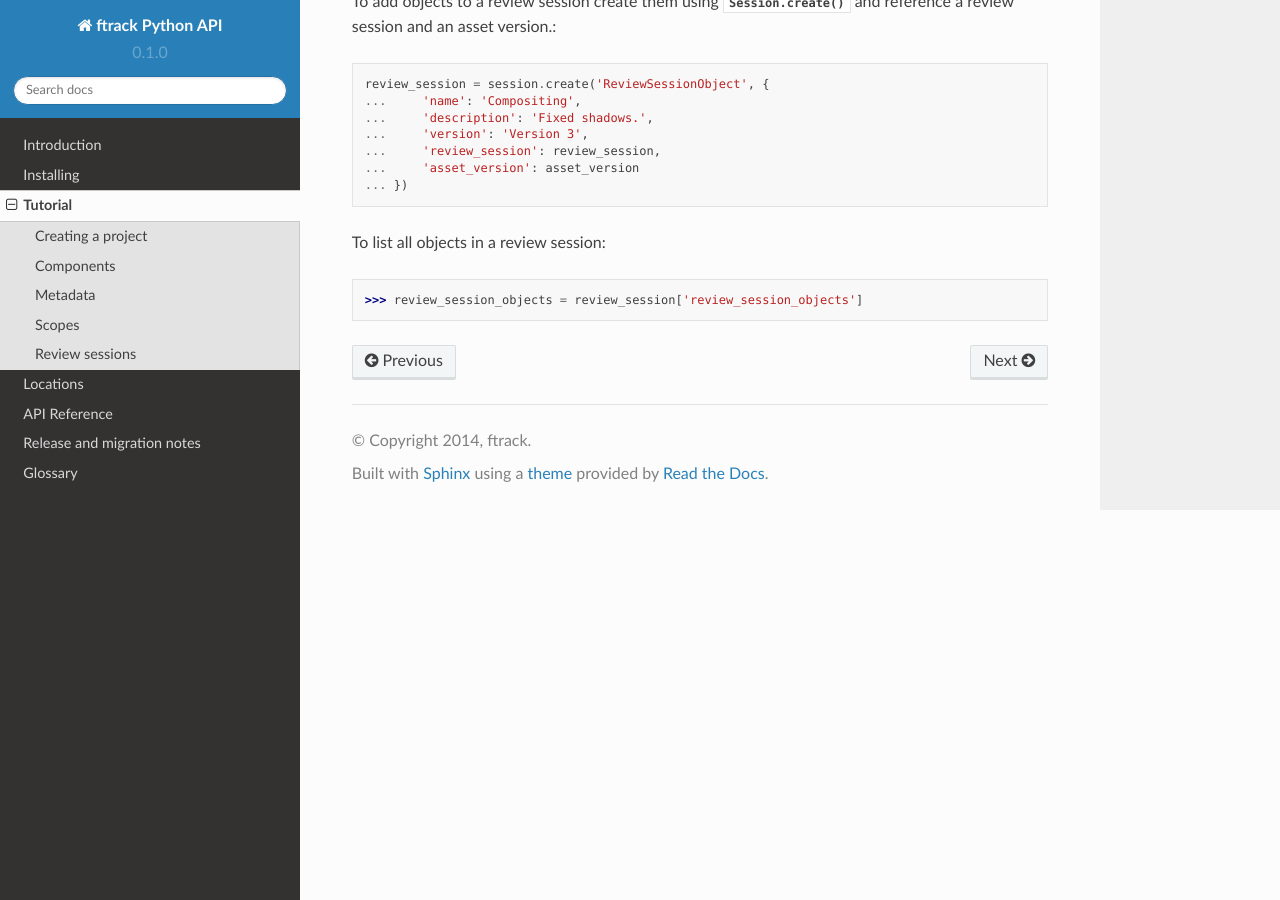
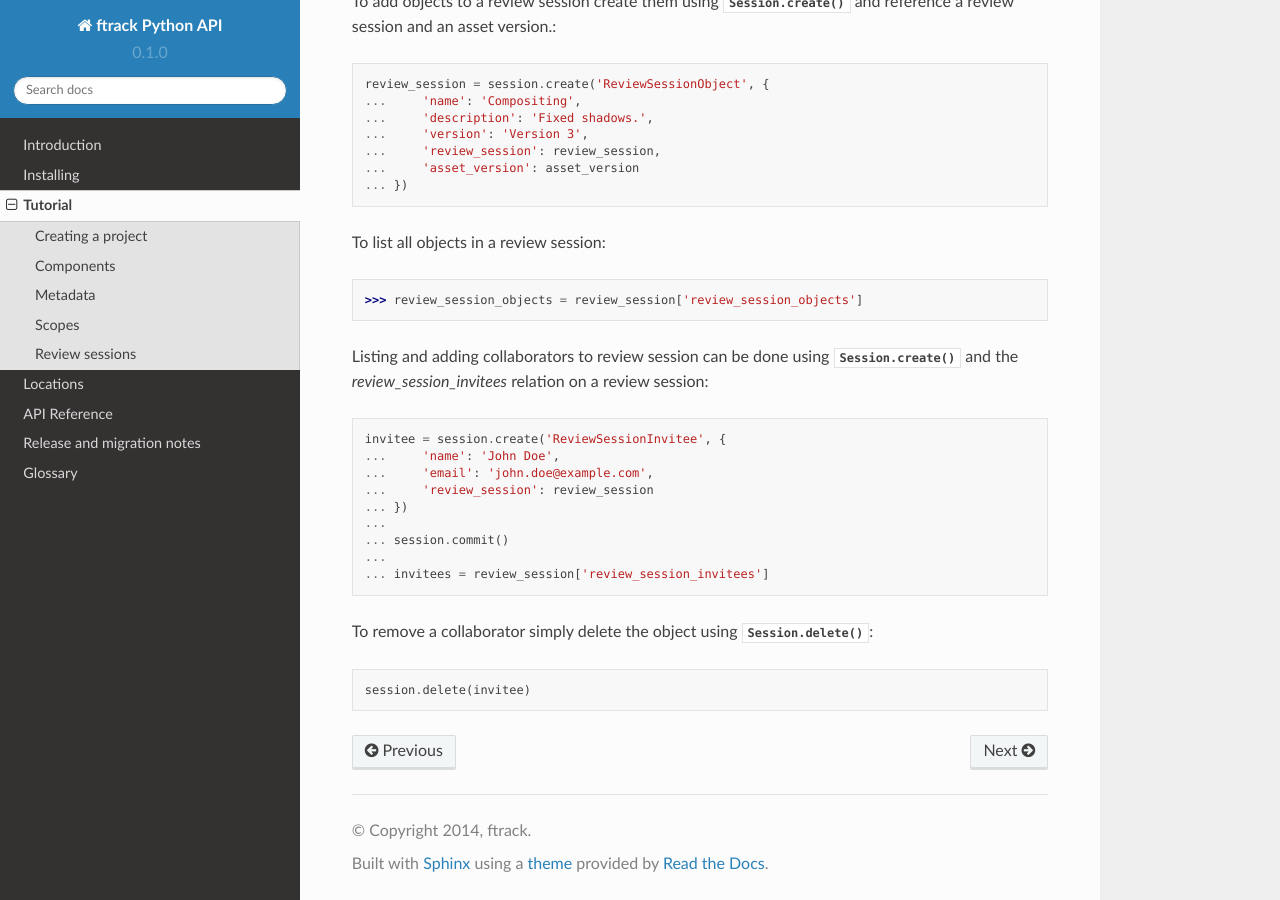
Before and after one commit to ftrackhq/ftrack-python, a Sphinx documentation site: the page built from doc/tutorial.rst, in a window 1280 px wide and 900 px high, scrolled down 5985 px. Built offline with Sphinx 7.4.7 and the Read the Docs theme 2.0.0, drawn with Linux system fonts in a browser that asks for light colours; pages that are not in the unit, such as notebooks, are missing from menus.

Commit message:
Added section about invitees in tutorial.

```diff
--- a/doc/tutorial.rst
+++ b/doc/tutorial.rst
@@ -292,3 +292,22 @@ To add objects to a review session create them using
 To list all objects in a review session::
 
     >>> review_session_objects = review_session['review_session_objects']
+
+Listing and adding collaborators to review session can be done using
+:meth:`Session.create` and the `review_session_invitees` relation on a
+review session::
+
+    invitee = session.create('ReviewSessionInvitee', {
+    ...     'name': 'John Doe',
+    ...     'email': 'john.doe@example.com',
+    ...     'review_session': review_session
+    ... })
+    ...
+    ... session.commit()
+    ...
+    ... invitees = review_session['review_session_invitees']
+
+To remove a collaborator simply delete the object using
+:meth:`Session.delete`::
+
+    session.delete(invitee)
```
